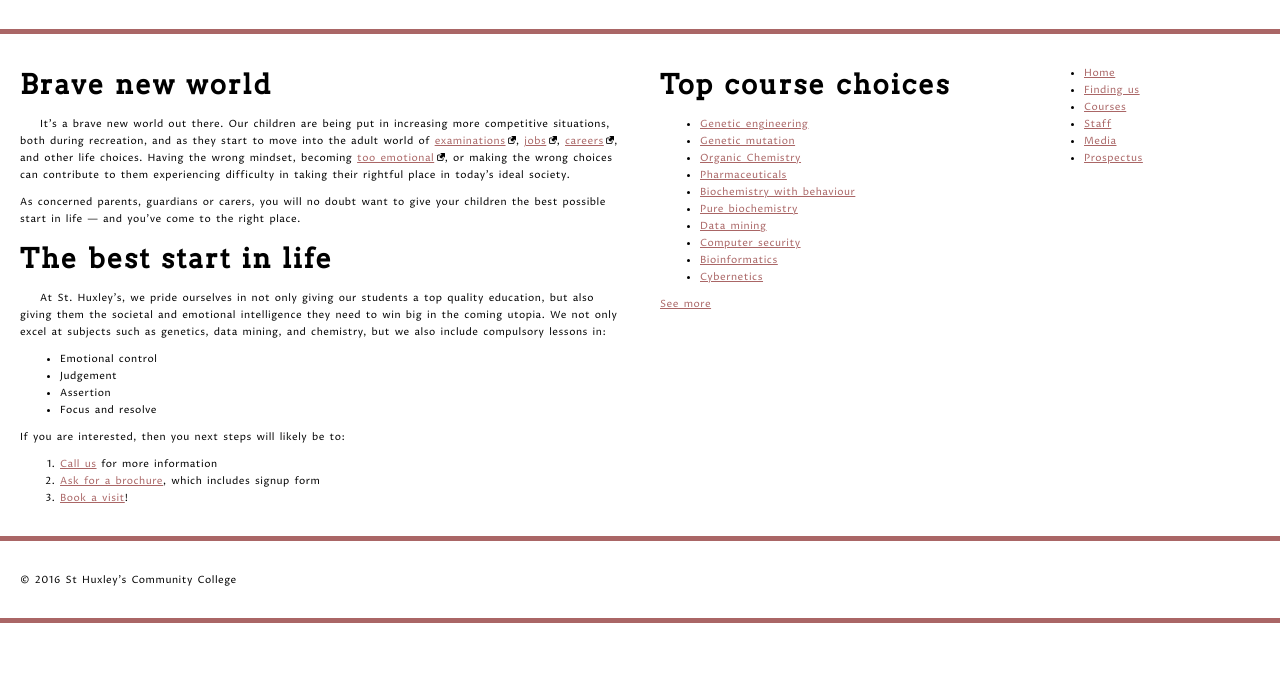
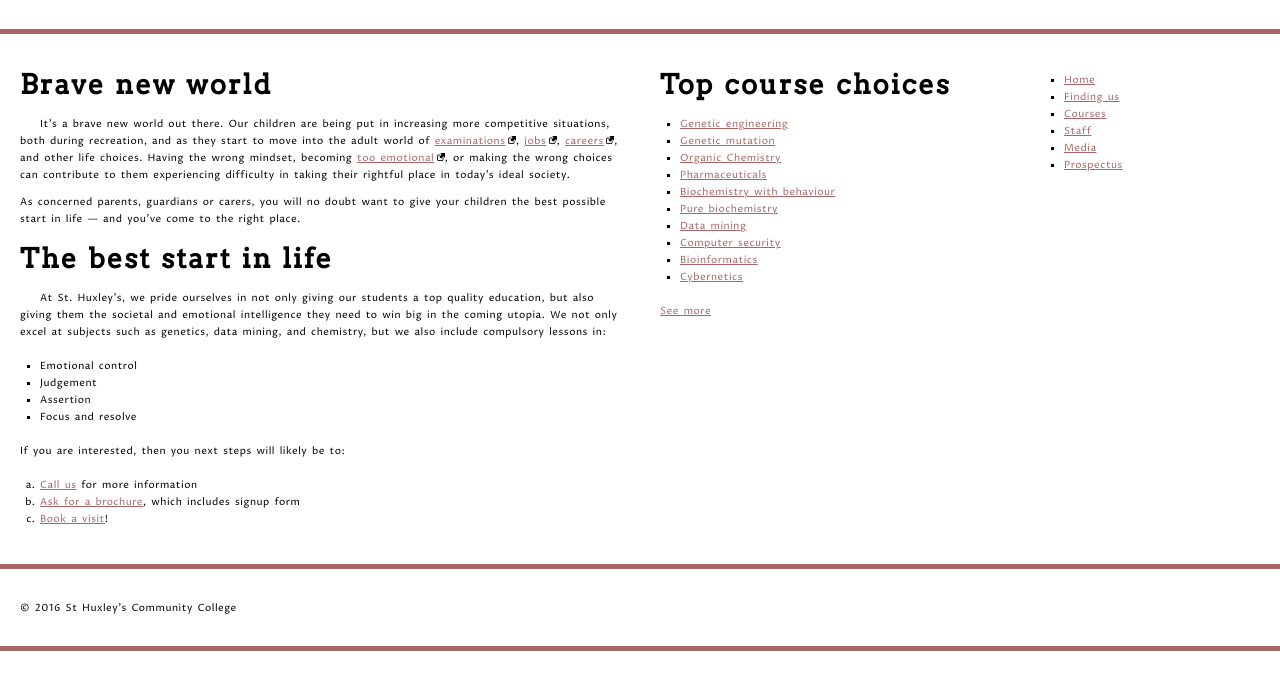
Before and after one commit to SheridynRennae/SheridynRennae.github.io, a plain HTML site: page Typesetting-School-Homepage/homepage.html in a window 1280 px wide. Shown: the part 87-776 px from the top of the page. Drawn offline with Linux system fonts and the light colour scheme.

Commit message:
Assignment 3: Homepage Commit 6
Part 3: Completed the list styling. I created an ol, ul selector and added a margin equivalent to my current paragraph spacing (17px). Also created separate ordered and unordered selectors with lower alphabet and square bullet points respectively. Finally, I added a list item selector and ensured they have the same line height as my paragraph text.

```diff
--- a/Typesetting-School-Homepage/homepage-style.css
+++ b/Typesetting-School-Homepage/homepage-style.css
@@ -126,3 +126,20 @@ a[href^="http"]::after {
     background-size: 100%;
     background-image: url("external-link-52.png");
 }
+
+ol, ul {
+    margin: 1.7rem 0;
+    padding-left: 2rem;
+}
+
+ol {
+    list-style-type:lower-alpha;
+}
+
+ul {
+    list-style-type: square;
+}
+
+li {
+    line-height: 1.7rem;
+}
```
Lines whose indentation alone changed are shown as unchanged.
